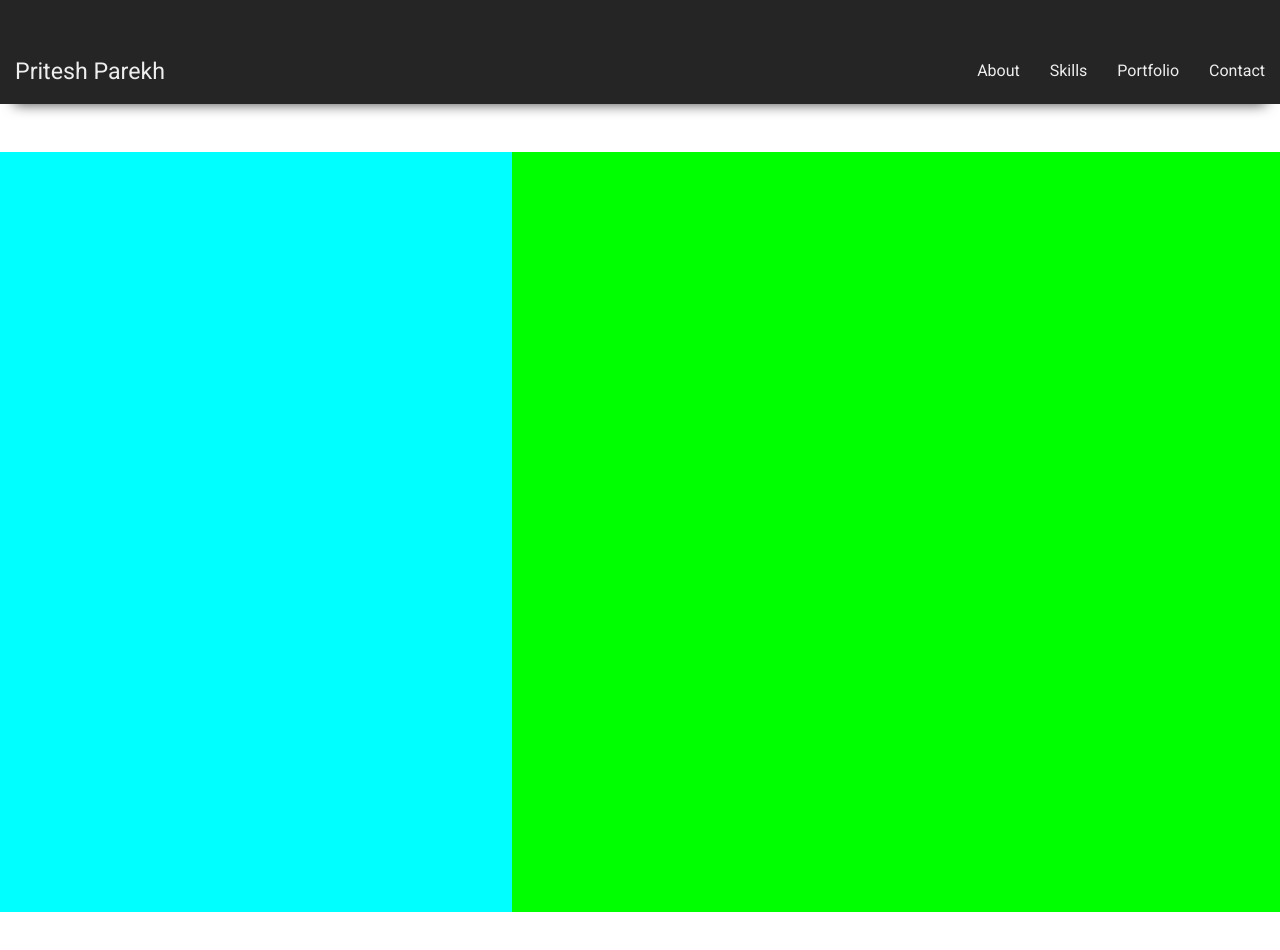
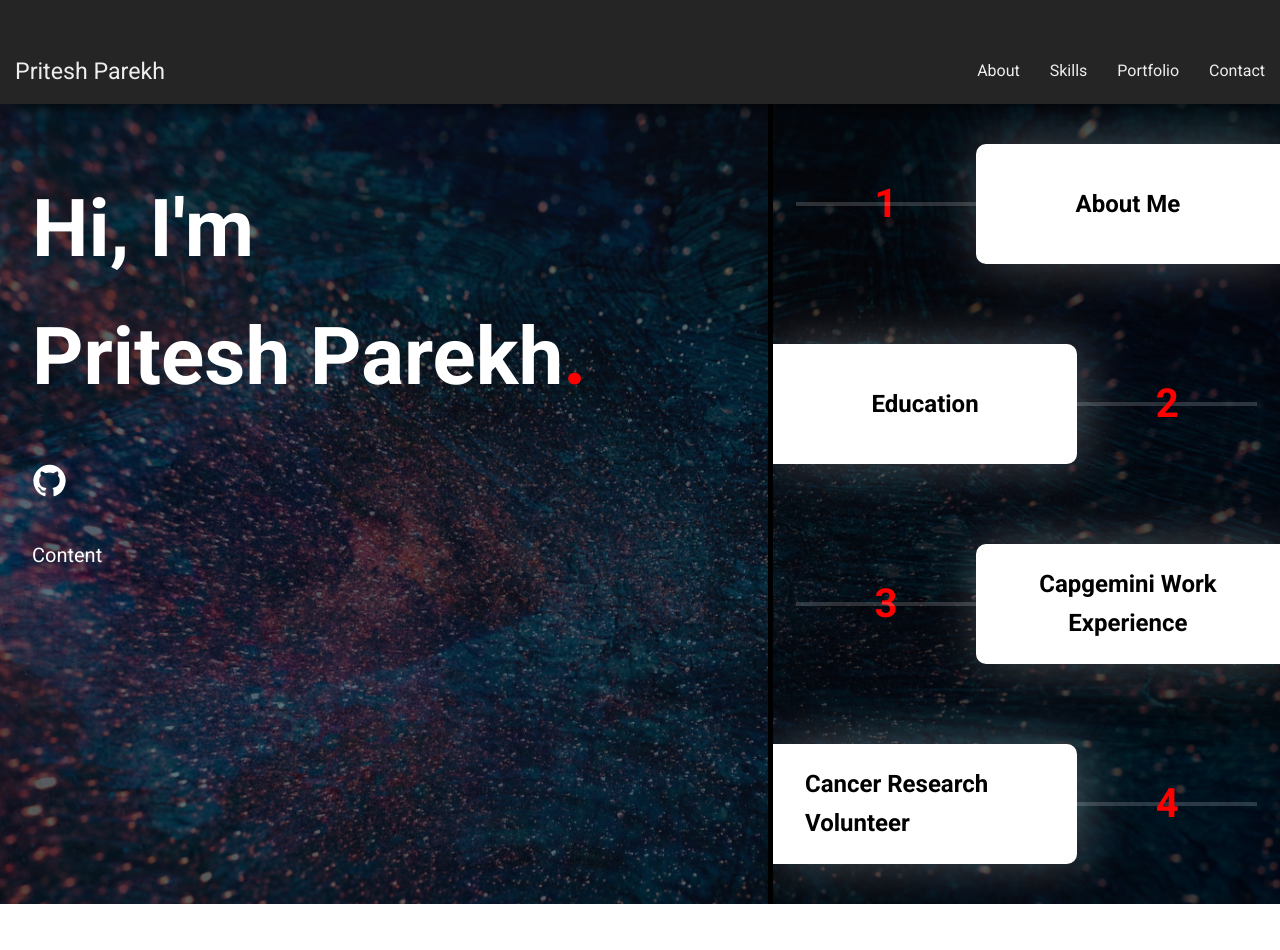
Before and after one commit to Pritesh2k/pritesh-portfolio-aws, a React (Create React App) app: page / in a window 1280 px wide. Shown: the part 760-1710 px from the top of the page. Built offline with nearby package versions, Linux system fonts and the light colour scheme; no server answers.

Commit message:
update to about section

```diff
--- a/src/App.css
+++ b/src/App.css
@@ -309,8 +309,6 @@ body {
   align-items: center;
 
   height: 100vh;
-
-  padding-top: 7vh;
 }
 
 .skills-container-wrapper {
--- a/src/CSS/about.css
+++ b/src/CSS/about.css
@@ -4,7 +4,9 @@
     align-items: center;
 
     width: 100vw;
-    height: 95vh;
+    height: 100vh;
+
+    background-color: black;
 }
 
 .about-leftside-container{
@@ -13,25 +15,213 @@
     align-items: center;
     flex-direction: column;
 
-    width: 40%;
+    width: 60%;
     height: 100%;
+    padding: 1rem;
 
     overflow-y: auto;
     overflow-x: hidden;
 
-    background-color: aqua;
+    scroll-behavior: smooth;
+}
+
+.about-background-image{
+    width: 100%;
+    height: 100%;
+
+    opacity: 0.5;
 }
 
 .about-rightside-container{
     display: flex;
     justify-content: center;
     align-items: center;
+    flex-direction: column;
 
-    width: 60%;
-    height: 100%;
+    width: 40%;
+    height: 100vh;
+    gap: 5rem;
+
+    padding-top: 100vh;
 
     overflow-y: auto;
     overflow-x: hidden;
 
-    background-color: rgb(0, 255, 0);
+    border-left: 5px solid black;
+    background-color: rgba(0, 0, 0, 0.356);
 }
+
+.about-rightside-container::-webkit-scrollbar {
+    width: 0; /* Adjust the width of the scrollbar */
+}
+
+.right-about-container{
+    display: flex;
+    justify-content: center;
+    align-items: center;
+
+    width: 100%;
+    height: 15vh;
+}
+
+.left-about-container{
+    display: flex;
+    justify-content: center;
+    align-items: center;
+
+    width: 100%;
+    height: 15vh;
+}
+
+.number{
+    display: flex;
+    justify-content: center;
+    align-items: center;
+
+    width: 40%;
+    height: 100%;
+}
+
+.left-number{
+    display: flex;
+    justify-content: center;
+    align-items: center;
+
+    width: 40%;
+    height: 100%;
+}
+
+.number .line{
+    position: relative;
+    width: 100%;
+    height: 4px;
+    background-color: rgba(255, 255, 255, 0.164);
+}
+
+.left-number .left-line{
+    position: relative;
+    width: 100%;
+    height: 4px;
+    background-color: rgba(255, 255, 255, 0.164);
+}
+
+.number-value{
+    font-weight: 800;
+    font-size: 2.5rem;
+    position:relative;
+    left: 50%;
+
+    color: rgb(255, 0, 0);
+    font-size: 800;
+}
+
+.left-number-value{
+    font-size: 2.5rem;
+    font-weight: 800;
+    position:relative;
+    right: 50%;
+
+    color: rgb(255, 0, 0);
+    font-size: 800;
+}
+
+.right-title{
+    display: flex;
+    justify-content: center;
+    align-items: center;
+
+    width: 60%;
+    height: 15vh;
+    /* margin-left: 50%; */
+    padding: 2rem;
+
+    font-size: 1.5rem;
+    font-weight: 800;
+    background-color: white;
+    text-align: center;
+
+    border-radius: 10px 0 0 10px;
+    box-shadow: 5px 0px 50px #ffffff44
+}
+
+.empty{
+    background-color: rgba(255, 255, 255, 0);
+}
+
+.left-title{
+    display: flex;
+    justify-content: center;
+    align-items: center;
+
+    width: 60%;
+    height: 15vh;
+    /* margin-right: 50%; */
+    padding: 2rem;
+
+    font-size: 1.5rem;
+    font-weight: 800;
+    border-radius: 0 10px 10px 0;
+    background-color: white;
+    box-shadow: 5px 0px 50px #ffffff44
+}
+
+.above-img-container{
+    display: flex;
+    justify-content: center;
+    align-items: center;
+
+    width: 100%;
+    height: 100%;
+
+    position: absolute;
+    z-index: 0.5;
+}
+
+.left-side-title{
+    display: flex;
+    justify-content: left;
+    align-items: center;
+
+    width: 100%;
+    height: 40%;
+    padding: 1rem;
+
+    font-size: 5rem;
+    font-weight: 700;
+    color: white;
+}
+
+.left-side-title p span{
+    font-size: 5rem;
+    font-weight: 700;
+    color: rgb(255, 0, 0);
+}
+
+.left-side-links{
+    display: flex;
+    justify-content: left;
+    align-items: center;
+
+    width: 100%;
+    height: 10%;
+    padding: 1rem;
+    gap: 1.5rem;
+}
+
+.left-side-content{
+    display: flex;
+    justify-content: left;
+    align-items: top;
+
+    width: 100%;
+    height: 45%;
+    padding: 1rem;
+
+    font-size: 1.25rem;
+    color: white;
+}
+
+.left-side-links a{
+    text-decoration: none;
+    color: white;
+}
--- a/src/JS/About.js
+++ b/src/JS/About.js
@@ -1,15 +1,95 @@
 import React from 'react'
 import '../CSS/about.css'
+
+import GitHubIcon from '@mui/icons-material/GitHub';
+import PlayArrowIcon from '@mui/icons-material/PlayArrow';
+
+import aboutBG from '../Assets/aboutBG.jpg'
 
 function About() {
     return (
         <>
             <div className='about-containerr-wrapper'>
-                <div className='about-leftside-container'>
+                <img className='about-background-image' src={aboutBG} />
+                <div className='above-img-container'>
+                    <div className='about-leftside-container'>
+                        <div className='left-side-title'>
+                            <p>Hi, I'm <br/>Pritesh Parekh<span>.</span></p>
+                        </div>
+                        <div className='left-side-links'>
+                            <a href='https://github.com/Pritesh2k'><GitHubIcon fontSize='large' /></a>
+                        </div>
+                        <div className='left-side-content'>
+                            Content
+                        </div>
+                    </div>
+                    <div className='about-rightside-container'>
+                        <div className='empty'/>
+                        <div className='right-about-container'>
+                            <div className='number'>
+                                <div className='number-value'>1</div>
+                                <div className='line'/>
+                            </div>
+                            <a className='right-title'>About Me</a>
+                        </div>
 
-                </div>
-                <div className='about-rightside-container'>
+                        <div className='left-about-container'>
+                            <a className='left-title'>Education</a>
+                            <div className='left-number'>
+                            <div className='left-line'/>
+                                <div className='left-number-value'>2</div>
+                            </div>
+                        </div>
 
+                        <div className='right-about-container'>
+                            <div className='number'>
+                                <div className='number-value'>3</div>
+                                <div className='line'/>
+                            </div>
+                            <a className='right-title'>Capgemini Work Experience</a>
+                        </div>
+
+                        <div className='left-about-container'>
+                            <a className='left-title'>Cancer Research Volunteer</a>
+                            <div className='left-number'>
+                            <div className='left-line'/>
+                                <div className='left-number-value'>4</div>
+                            </div>
+                        </div>
+
+                        <div className='right-about-container'>
+                            <div className='number'>
+                                <div className='number-value'>5</div>
+                                <div className='line'/>
+                            </div>
+                            <a className='right-title'>Wembley Stadium Steward</a>
+                        </div>
+
+                        <div className='left-about-container'>
+                            <a className='left-title'>Python Tutor @ FunTech</a>
+                            <div className='left-number'>
+                            <div className='left-line'/>
+                                <div className='left-number-value'>6</div>
+                            </div>
+                        </div>
+
+                        <div className='right-about-container'>
+                            <div className='number'>
+                                <div className='number-value'>7</div>
+                                <div className='line'/>
+                            </div>
+                            <a className='right-title'>Account Assistant @ Swipe Right</a>
+                        </div>
+
+                        <div className='left-about-container'>
+                            <a className='left-title'>Head Barista @ Coffee & Deli</a>
+                            <div className='left-number'>
+                            <div className='left-line'/>
+                                <div className='left-number-value'>8</div>
+                            </div>
+                        </div>
+                        <div className='empty'/>
+                    </div>
                 </div>
             </div>
         </>
```
Also changed, not shown: src/Assets/aboutBG.jpg (added).
